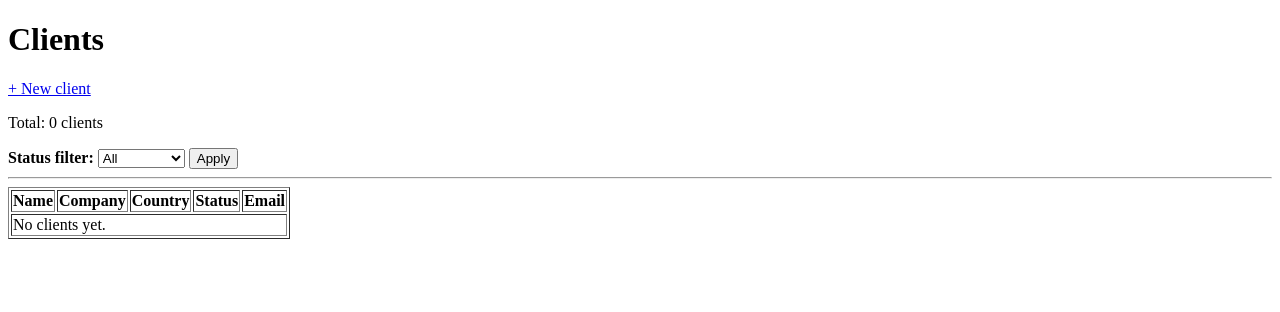
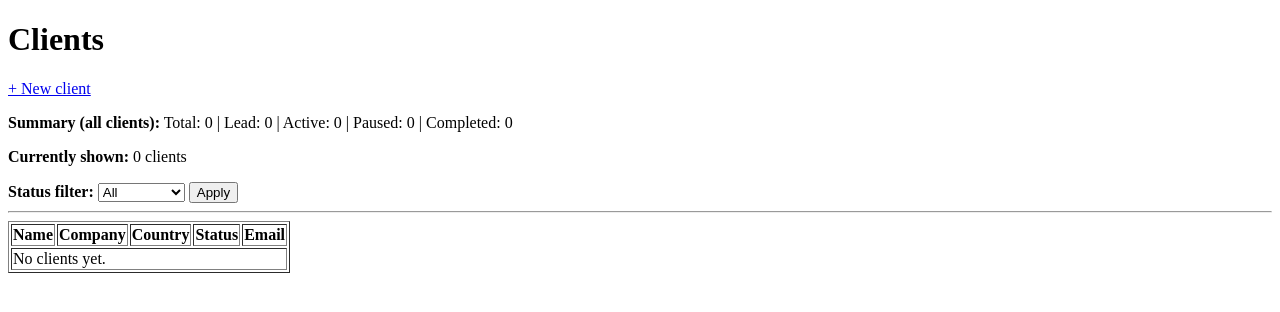
Before and after one commit to Annette3125/freelancer-crm, a Django app: page /clients/ in a window 1280 px wide. Shown: the part 108-420 px from the top of the page. Run offline with Django 5.2, Linux system fonts and the light colour scheme; data that the repository does not hold is empty.

Commit message:
add client list statistics and status counters - dashboard

```diff
--- a/templates/clients/client_list.html
+++ b/templates/clients/client_list.html
@@ -10,8 +10,19 @@
         <a href="{% url 'client_create' %}">+ New client</a>
     </p>
 
+    <p>
+        <strong>Summary (all clients):</strong>
+        Total: {{ total_all }} |
+        Lead: {{ lead_count }} |
+        Active: {{ active_count }} |
+        Paused: {{ paused_count }} |
+        Completed: {{ completed_count }}
+    </p>
 
-<p>Total: {{ total }} client{% if total != 1 %}s{% endif %}</p>
+    <p>
+        <strong>Currently shown:</strong> {{ total }} client{% if total != 1 %}s{% endif %}
+    </p>
+
 
 <form method="get">
     <label for="status-filter"><strong>Status filter:</strong></label>
```
